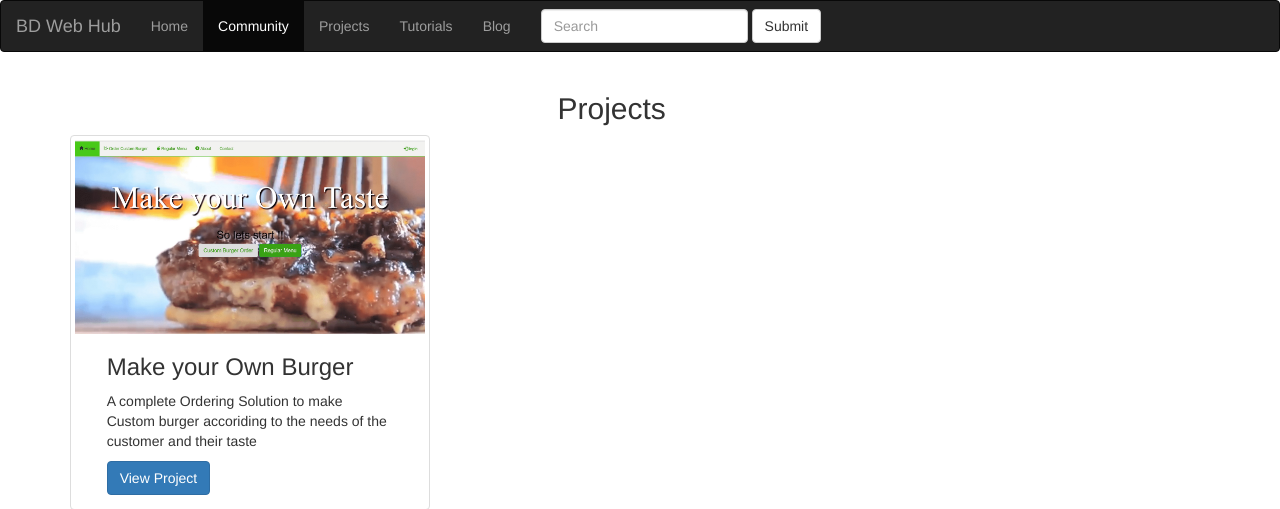
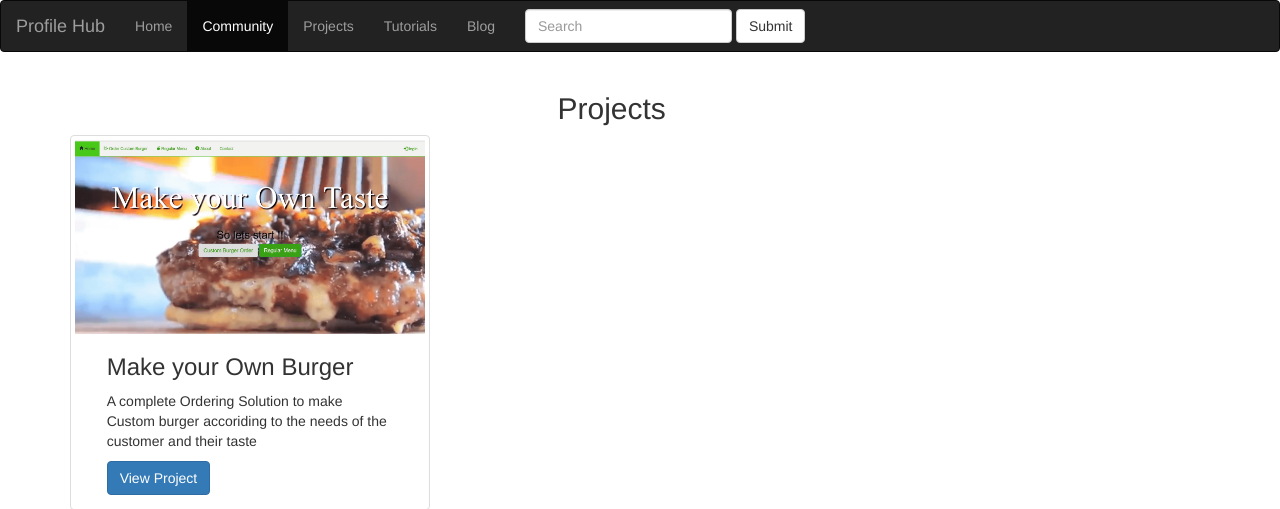
Before and after one commit to bmabir17/bmabir17.github.io, a PHP site: page /projects/index.php in a window 1280 px wide. Shown: the top 509 px of the page. Run offline with PHP 8.4, Linux system fonts and the light colour scheme; some libraries are stand-ins or nearby versions.

Commit message:
Update navbar.php

```diff
--- a/navbar.php
+++ b/navbar.php
@@ -1,7 +1,7 @@
 <nav class="navbar navbar-inverse">
   <div class="container-fluid">
     <div class="navbar-header">
-      <a class="navbar-brand" href="#">BD Web Hub</a>
+      <a class="navbar-brand" href="#">Profile Hub</a>
     </div>
     <ul class="nav navbar-nav">
       <li><a href="http://www.bdwebhub.com">Home</a></li>
```
